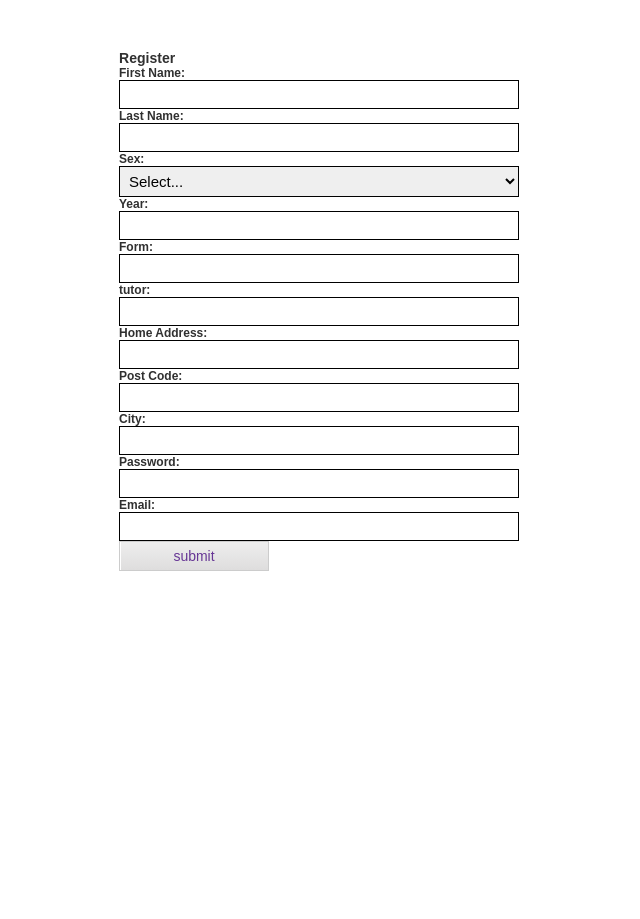
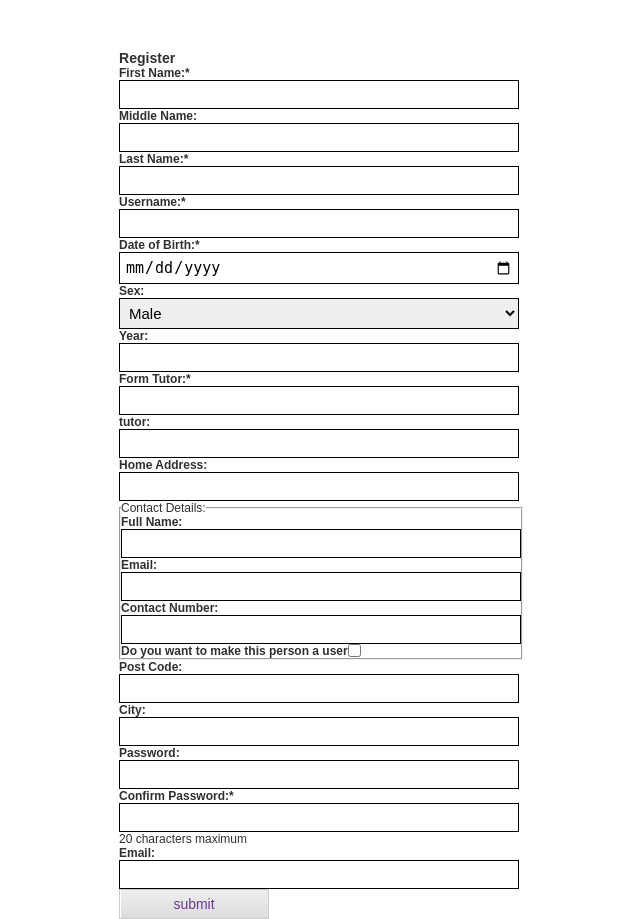
Before and after one commit to olu2012/school, a PHP site: page /register.php in a window 1280 px wide. Shown: the part 84-1003 px from the top of the page, without its empty margins (221-861 px from the left). Before the commit the page ends 655 px from the top, so only its background shows below. Run offline with PHP 8.4, Linux system fonts and the light colour scheme.

Commit message:
first git

```diff
--- a/register.php
+++ b/register.php
@@ -134,6 +134,11 @@ if(empty($_POST['lastname'])){
         }
 
 }
+function diplaytutor() {
+
+
+}
+
 
 
 ?>
@@ -147,6 +152,22 @@ if(empty($_POST['lastname'])){
         <link rel="stylesheet" href="css/main.css">
          <link rel="stylesheet" href="css/form.css">
          <link rel="stylesheet" href="css/register.css">
+
+         <script type="text/javascript" charset="utf-8">
+
+    function validatePass(p1, p2) {
+    if (p1.value != p2.value || p1.value == '' || p2.value == '') {
+        p2.setCustomValidity('Password incorrect');
+    } else {
+        p2.setCustomValidity('');
+    }
+}
+
+function updateUsername(){
+first = document.getElementById("firstname").value;
+last = document.getElementById("lastname").value;
+document.getElementById("username").value = first+"."+last;
+} </script>
     </head>
         <body>
         <div id="wrapper"><?php headerWithRegisterLinks()?>
@@ -158,21 +179,36 @@ if(empty($_POST['lastname'])){
                     <h3>Register</h3>
                    <?php echo $error_message; ?>
                     <div class="field">
-                        <label for="firstname"> First Name:</label>
-                        <input type="text" class="input" id="firstname" name="firstname" maxlength="20" />
+                        <label for="firstname"> First Name:*</label>
+                        <input type="text" class="input" id="firstname" name="firstname" maxlength="20" required onkeyup="updateUsername();" />
                         <p class="hint">20 characters maximum</p>
                         </div>
+
                     <div class="field">
-                        <label for="lastname"> Last Name:</label>
-                        <input type="text" class="input" id="lastname" name="lastname" maxlength="20" />
+                        <label for="lastname"> Middle Name:</label>
+                        <input type="text" class="input" id="middlename" name="middlename" maxlength="20" />
                         <p class="hint">20 characters maximum</p>
                        </div>
 
-
+                    <div class="field">
+                        <label for="lastname"> Last Name:* </label>
+                        <input type="text" class="input" id="lastname" name="lastname" maxlength="20" required onkeyup="updateUsername();" />
+                        <p class="hint">20 characters maximum</p>
+                       </div>
+                    <div class="field">
+                        <label for="username"> Username:* </label>
+                        <input type="text" class="input" id="username" name="username" maxlength="20" required/>
+                        <p class="hint">20 characters maximum</p>
+                       </div>
+                    <div class="field">
+                        <label for="dateofbirth"> Date of Birth:* </label>
+                        <input type="date" class="input" id="dob" name="dob" maxlength="20" required/>
+                        <p class="hint">20 characters maximum</p>
+                       </div>
                     <div class="field">
                         <label for="sex"> Sex:</label>
                         <select name="sex" id="sex" class="input">
-                            <option value="">Select...</option>
+
                             <option value="M">Male</option>
                             <option value="F">Female</option>
                           </select>
@@ -186,8 +222,8 @@ if(empty($_POST['lastname'])){
                         <p class="hint">20 characters maximum</p>
                        </div>
                     <div class="field">
-                        <label for="form1">Form:</label>
-                        <input type="text" class="input" id="form1" name="form1" maxlength="20" />
+                        <label for="form1">Form Tutor:*</label>
+                        <input type="text" class="input" id="form1" name="form1" maxlength="20"  required />
                         <p class="hint">20 characters maximum</p>
                        </div>
                     <div class="field">
@@ -200,6 +236,27 @@ if(empty($_POST['lastname'])){
                         <input type="text" class="input" id="homeaddress" name="homeaddress" maxlength="40" />
                         <p class="hint">40 characters maximum</p>
                        </div>
+
+                    <div class="field">
+                        <fieldset>
+                   <legend>Contact Details:</legend>
+                        <label for="contactfullname"> Full Name:</label>
+                        <input type="text" class="input" id="contactfullname" name="contactfullname" maxlength="40" />
+                        <p class="hint">40 characters maximum</p>
+                        <label for="contactemail"> Email:</label>
+                        <input type="text" class="input" id="contactemail" name="contactemail" maxlength="40" />
+                        <p class="hint">40 characters maximum</p>
+
+                        <label for="contactnumber"> Contact Number:</label>
+                        <input type="text" class="input" id="contactnumber" name="contactnumber" maxlength="40" />
+                        <p class="hint">40 characters maximum</p>
+
+                        <input type="checkbox" class="input1" id="contactuser" name="contactuser" maxlength="40" /><label>Do you want to make this person a user</label>
+
+                        </fieldset>
+                       </div>
+
+
                     <div class="field">
                         <label for="postcode"> Post Code:</label>
                         <input type="text" class="input" id="postcode" name="postcode" maxlength="10" />
@@ -212,7 +269,12 @@ if(empty($_POST['lastname'])){
                        </div>
                     <div class="field">
                         <label for="password"> Password:</label>
-                        <input type="password" class="input" id="password" name="password" maxlength="20" />
+                        <input type="password" class="input" id="password" name="password" maxlength="20" required />
+                        <p class="hint">20 characters maximum</p>
+                       </div>
+                    <div class="field">
+                        <label for="confirmpassword">Confirm Password:*</label>
+                        <input type="password" class="input" id="confirmpassword" name="confirmpassword" maxlength="20" required onfocus="validatePass(document.getElementById('password'), this);" oninput="validatePass(document.getElementById('password'), this); />
                         <p class="hint">20 characters maximum</p>
                        </div>
                     <div class="field">
```
